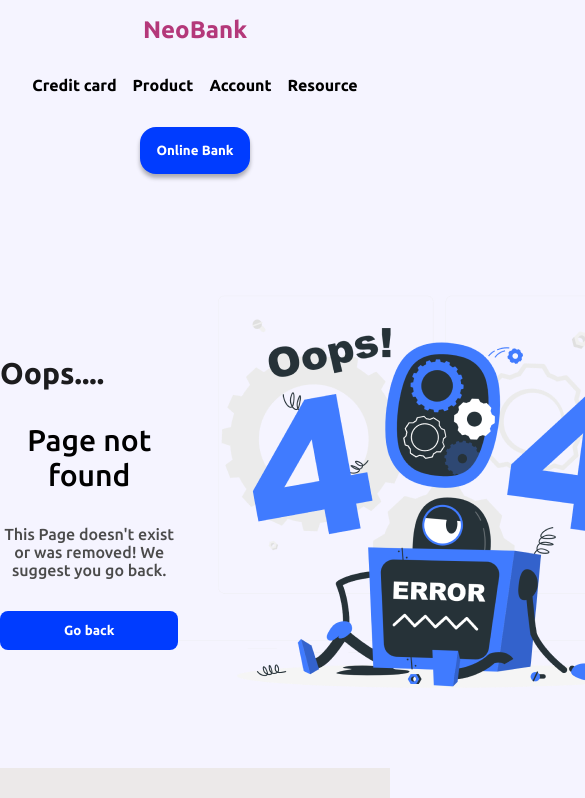
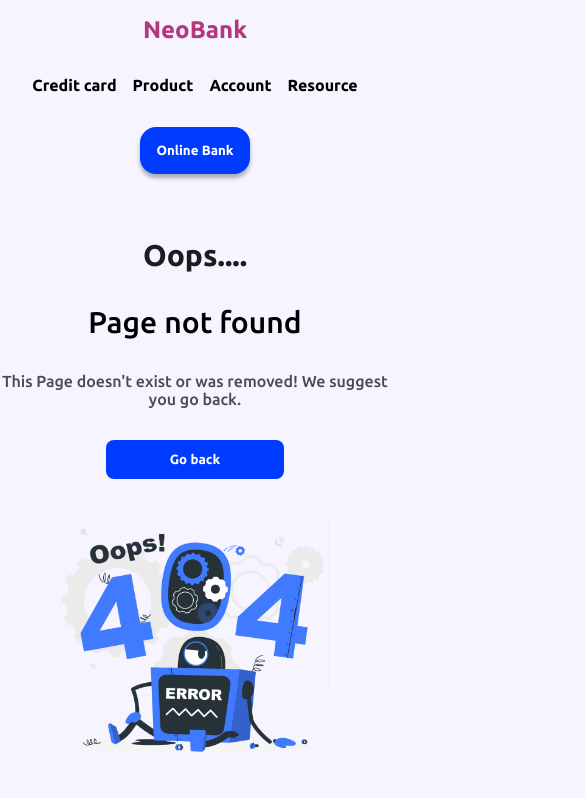
Before and after one commit to NyanLight/neoflex-project, a React (Vite) app: page /account in a window 390 px wide. Shown: the top 798 px of the page, 585 px wide, since content can reach past the window. Built offline with nearby package versions, Linux system fonts and the light colour scheme.

Commit message:
add responsiveness

```diff
--- a/src/components/NotFound/NotFound.module.css
+++ b/src/components/NotFound/NotFound.module.css
@@ -34,3 +34,18 @@
     font-weight: 500;
     color: #4B4B4B;
 }
+
+@media (max-width: 920px) {
+    .notFound {
+        flex-direction: column;
+        align-items: center;
+    }
+
+    .infoPart {
+        align-items: center;
+    }
+
+    .imagePart__img {
+        width: 320px;
+    }
+}
```
